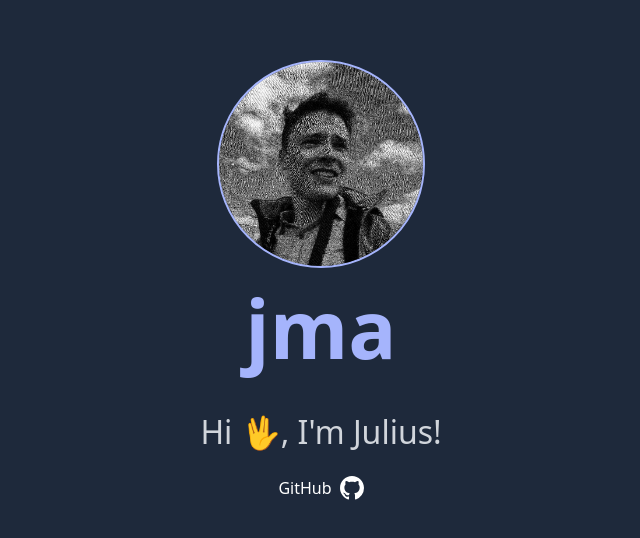
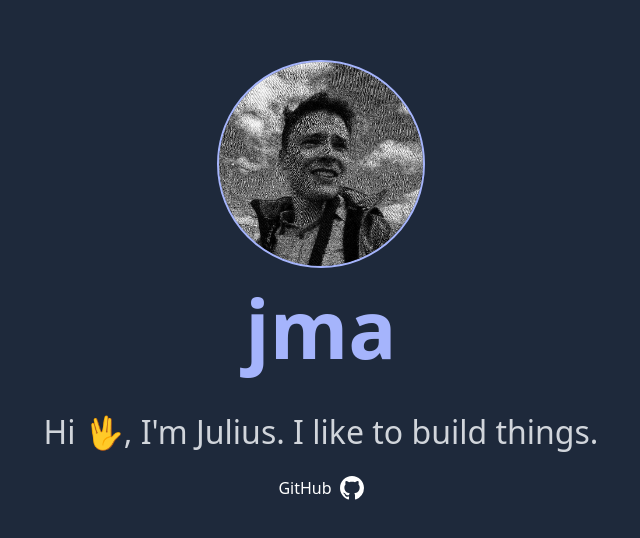
Before and after one commit to jmadotgg/jma.gg, a Next.js app: page / in a window 1280 px wide. Shown: the part 120-658 px from the top of the page, without its empty margins (319-959 px from the left). Built offline with nearby package versions, Linux system fonts and the light colour scheme.

Commit message:
Add meta attribute

```diff
--- a/next.config.js
+++ b/next.config.js
@@ -3,6 +3,10 @@ const { env } = require("./src/server/env");
 /** @type {import('next').NextConfig} */
 const nextConfig = {
   reactStrictMode: true,
+  i18n: {
+    locales: ["en"],
+    defaultLocale: "en",
+  },
 };
 
 module.exports = nextConfig;
--- a/src/pages/index.tsx
+++ b/src/pages/index.tsx
@@ -2,18 +2,21 @@ import type { NextPage } from "next";
 import Head from "next/head";
 import Image from "next/image";
 import profilePic from "../img/profile.jpg";
+const description = "Hi 🖖, I'm Julius. I like to build things.";
+const title = "Julius Makel - Home";
 
 const Home: NextPage = () => {
   return (
+    <>
+      <Head>
+        <meta name="description" content={description} lang="en" />
+        <meta property="og:description" content={description} />
+        <link rel="icon" href="/favicon.ico" />
+        <title>{title}</title>
+      </Head>
       <div className="bg-slate-800">
-      <Head>
-        <title>Julius Makel</title>
-        <meta name="description" content="Julius Makel" lang="en" />
-        <link rel="icon" href="/favicon.ico" />
-      </Head>
-
         <main className="container mx-auto flex flex-col items-center justify-center h-screen p-4">
-        <div className="w-52 h-52 rounded-full overflow-hidden border-indigo-300 border-2 bg-slate-600 ">
+          <div className="w-52 h-52 rounded-full overflow-hidden border-indigo-300 border-2 bg-slate-600">
             <Image
               src={profilePic}
               alt="Profile picture"
@@ -23,13 +26,11 @@ const Home: NextPage = () => {
             />
           </div>
           <h1 className="text-5xl md:text-[5rem] leading-normal font-extrabold text-gray-700">
-          <span title="Julius Makel" className="text-indigo-300">
+            <span title={"Julius Makel"} className="text-indigo-300">
               jma
             </span>
           </h1>
-        <p className="text-gray-300 md:text-[2rem] my-5">
-          Hi 🖖, I&apos;m Julius!
-        </p>
+          <p className="text-gray-300 md:text-[2rem] my-5">{description}</p>
           <span>
             <a
               className="fill-white text-white flex gap-2"
@@ -52,6 +53,7 @@ const Home: NextPage = () => {
           </span>
         </main>
       </div>
+    </>
   );
 };
 
```
Lines whose indentation alone changed are shown as unchanged.
